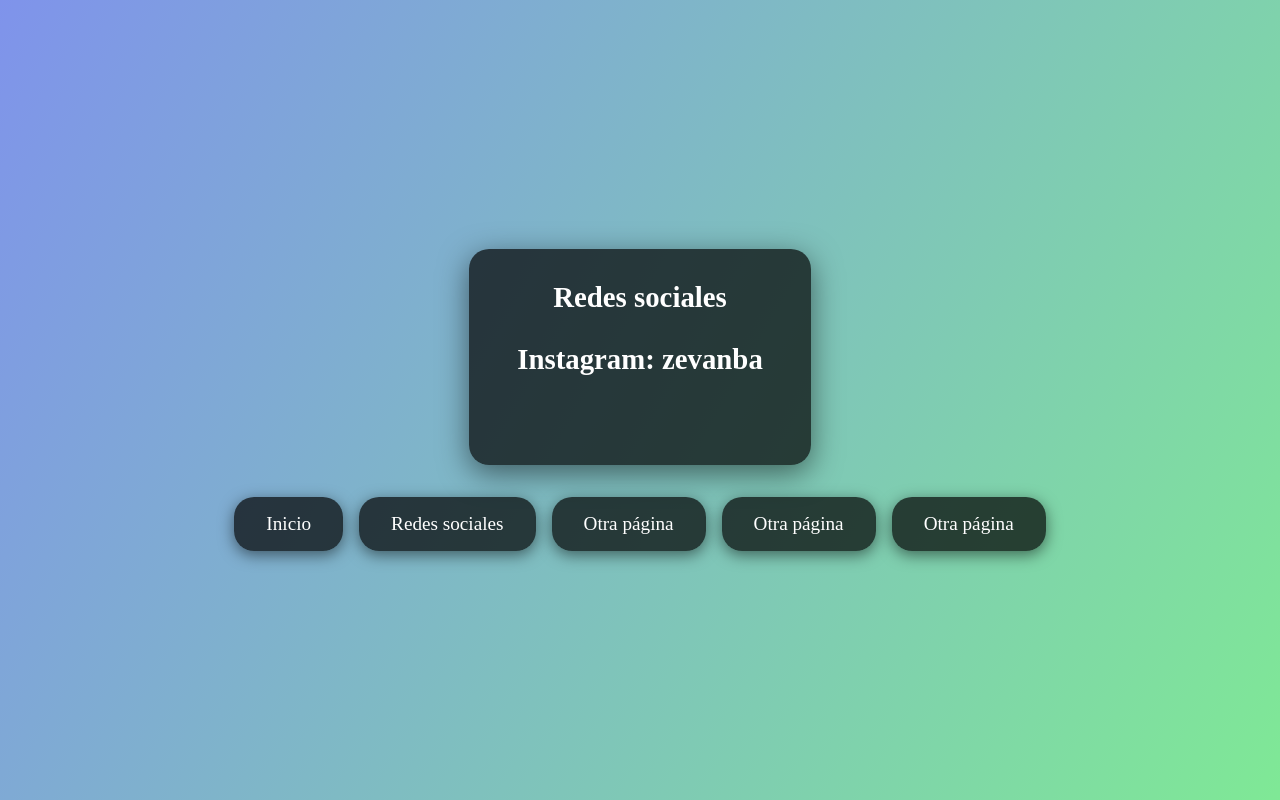
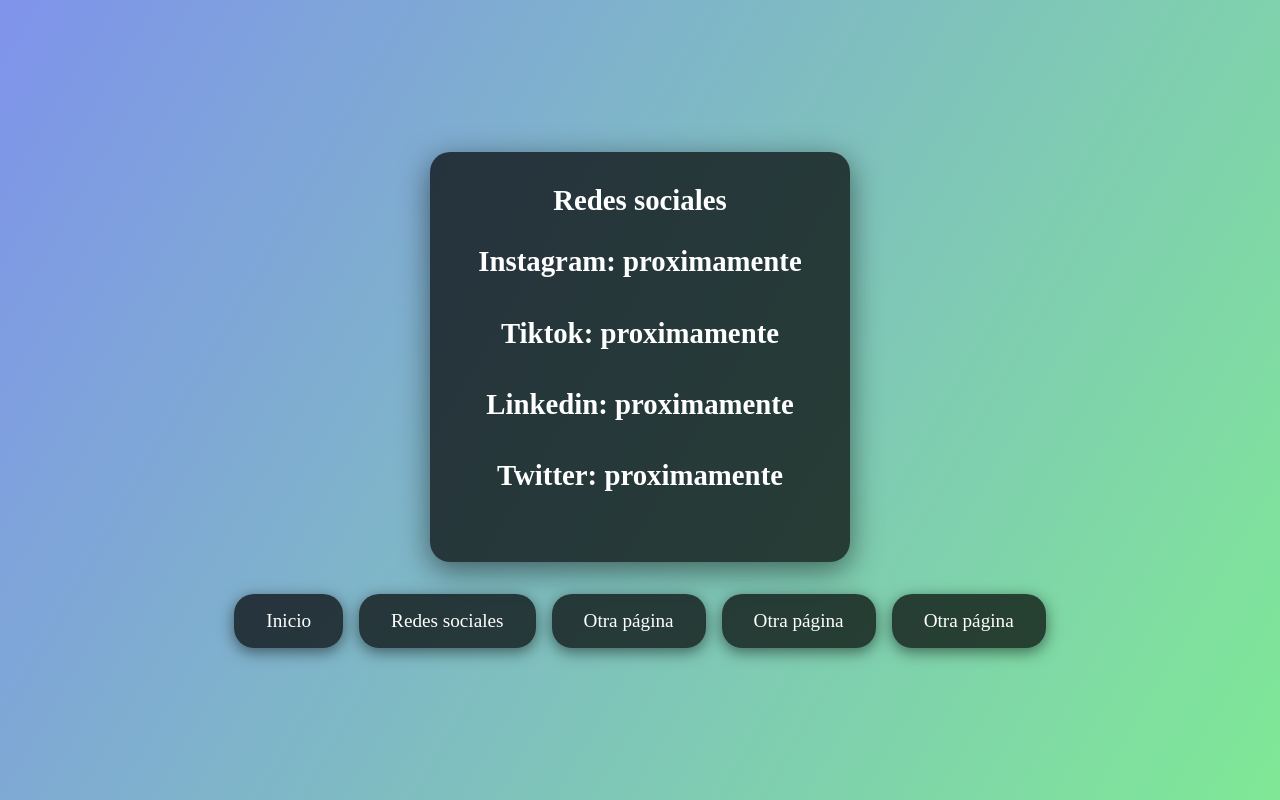
Before and after one commit to zevanba/Gabriel, a plain HTML site: page Redes_sociales.html in a window 1280 px wide. Drawn offline with Linux system fonts and the light colour scheme.

Commit message:
4 cambio

```diff
--- a/Redes_sociales.html
+++ b/Redes_sociales.html
@@ -11,10 +11,10 @@
   <div class="contenedor">
     <div class="cuadro">
       <h3>Redes sociales</h3>
-      <h4>Instagram: zevanba</h4>
-      <h4></h4>
-
-      <br/>
+      <h4>Instagram: proximamente</h4>
+      <h4>Tiktok: proximamente</h4>
+      <h4>Linkedin: proximamente</h4>
+      <h4>Twitter: proximamente</h4>
 
     </div>
 
```
